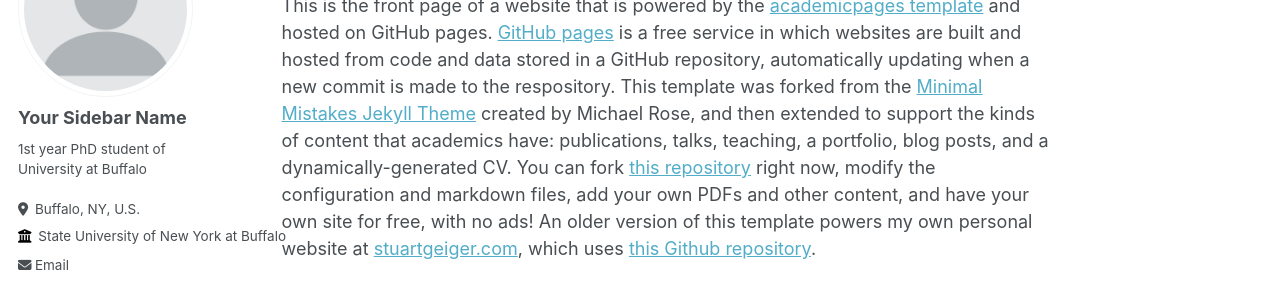
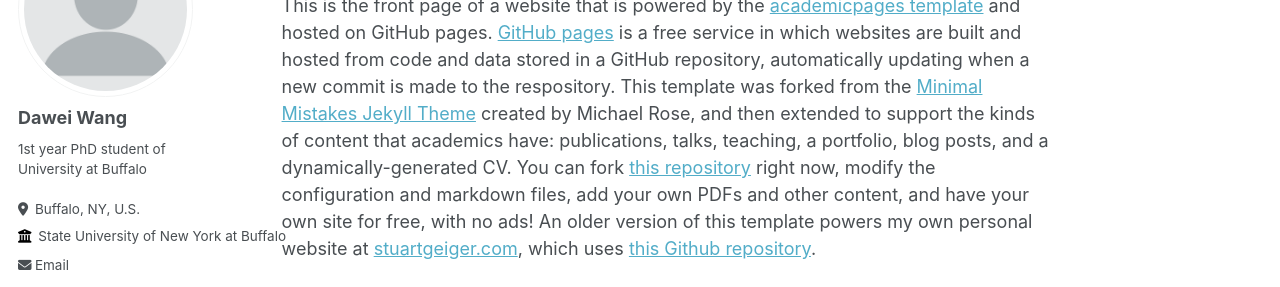
Before and after one commit to HGhuster/HGhuster.github.io, a Jekyll site: the page built from _pages/about.md, in a window 1280 px wide. Shown: the part 196-483 px from the top of the page. Built offline with Jekyll 4.4.1, drawn with Linux system fonts in a browser that asks for light colours; some web fonts are replaced.

Commit message:
Update _config.yml

```diff
--- a/_config.yml
+++ b/_config.yml
@@ -22,7 +22,7 @@ repository               : "HGhuster/HGhuster.github.io"
 author:
   # Biographic information
   avatar           : "profile.png"
-  name             : "Your Sidebar Name"
+  name             : "Dawei Wang"
   pronouns         : # example: "she/her"
   bio              : "1st year PhD student of University at Buffalo"
   location         : "Buffalo, NY, U.S."
```
